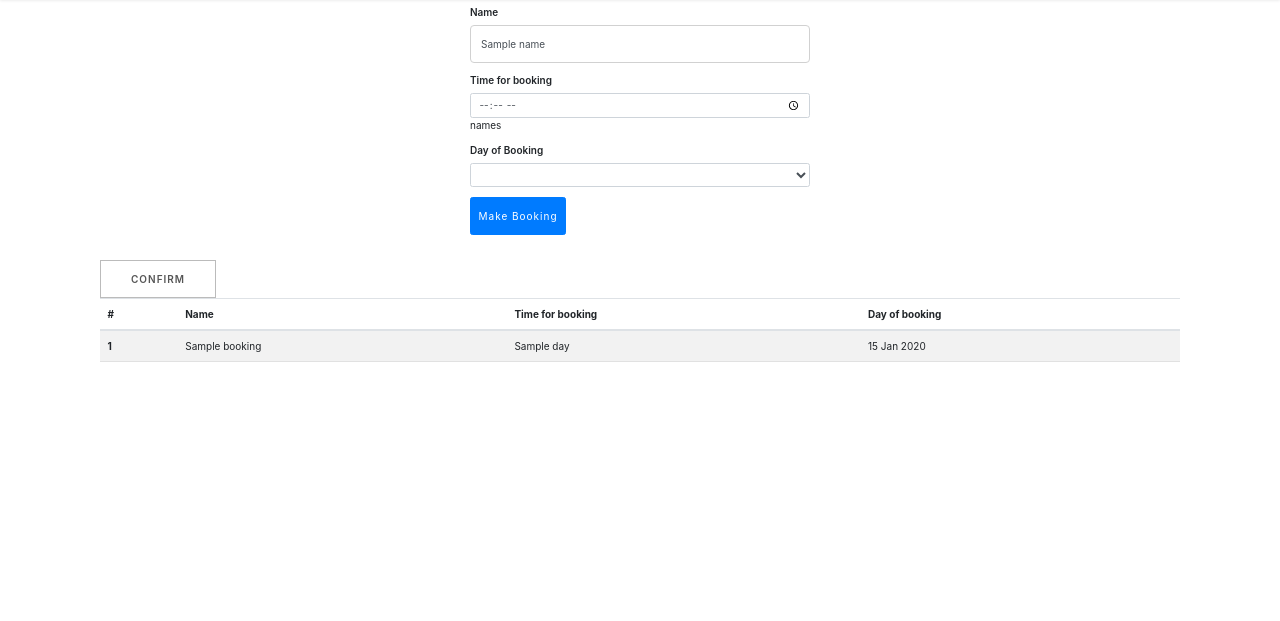
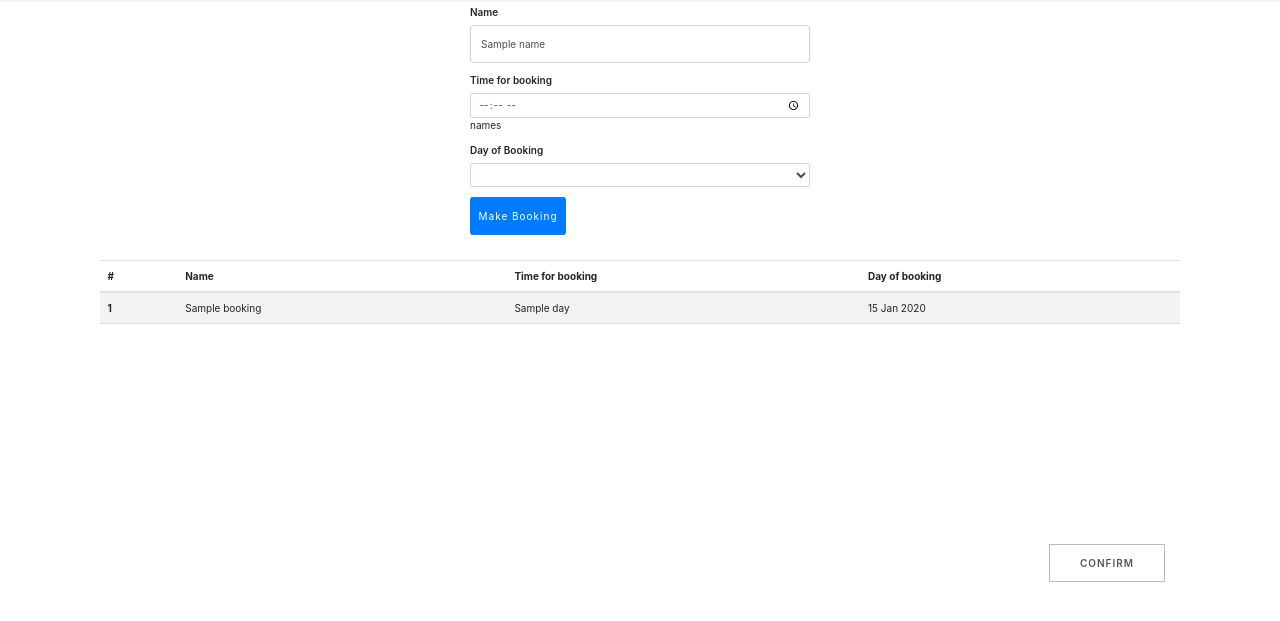
Before and after one commit to thembajsph/oz-techHackerthon, a Node server app: template views/index.handlebars in a window 1280 px wide. Shown: the part 48-669 px from the top of the page. Run offline with Node 20, Linux system fonts and the light colour scheme; the template is opened without the code that fills it: most values are stand-ins (such as "Sample title", 1, 10 or a date in 2020); some libraries are stand-ins or nearby versions.

Commit message:
first commit

```diff
--- a/public/css/skeleton.css
+++ b/public/css/skeleton.css
@@ -136,6 +136,12 @@
   /* Buttons
   –––––––––––––––––––––––––––––––––––––––––––––––––– */
   .button,
+
+  .container .btn-holder {
+    justify-content: flex-end;
+    display: flex;
+
+  }
   button,
   input[type="submit"],
   input[type="reset"],
@@ -191,6 +197,9 @@
     color: #FFF;
     background-color: #1EAEDB;
     border-color: #1EAEDB; }
+
+
+
 
 
   /* Forms
--- a/views/index.handlebars
+++ b/views/index.handlebars
@@ -48,10 +48,7 @@
 
 
 	</div>
-	<a href="/confirm">
-		<button> CONFIRM</button>
 
-	</a>
 
 	<table class="table table-striped">
 		<thead>
@@ -75,5 +72,29 @@
 		</tbody>
 	</table>
 
+	<br>
+	<br>
+	<br>
+	<br>
+	<br>
+	<br>
+	<br>
+	<br>
+	<br>
+	<br>
+	<br>
+	<br>
+	<br>
+	<br>
+
+
+	<div class="container">
+		<div class="btn-holder">
+			<a href="/confirm">
+				<button> CONFIRM</button>
+			</a>
+		</div>
+	</div>
+
 
 </div>
```
